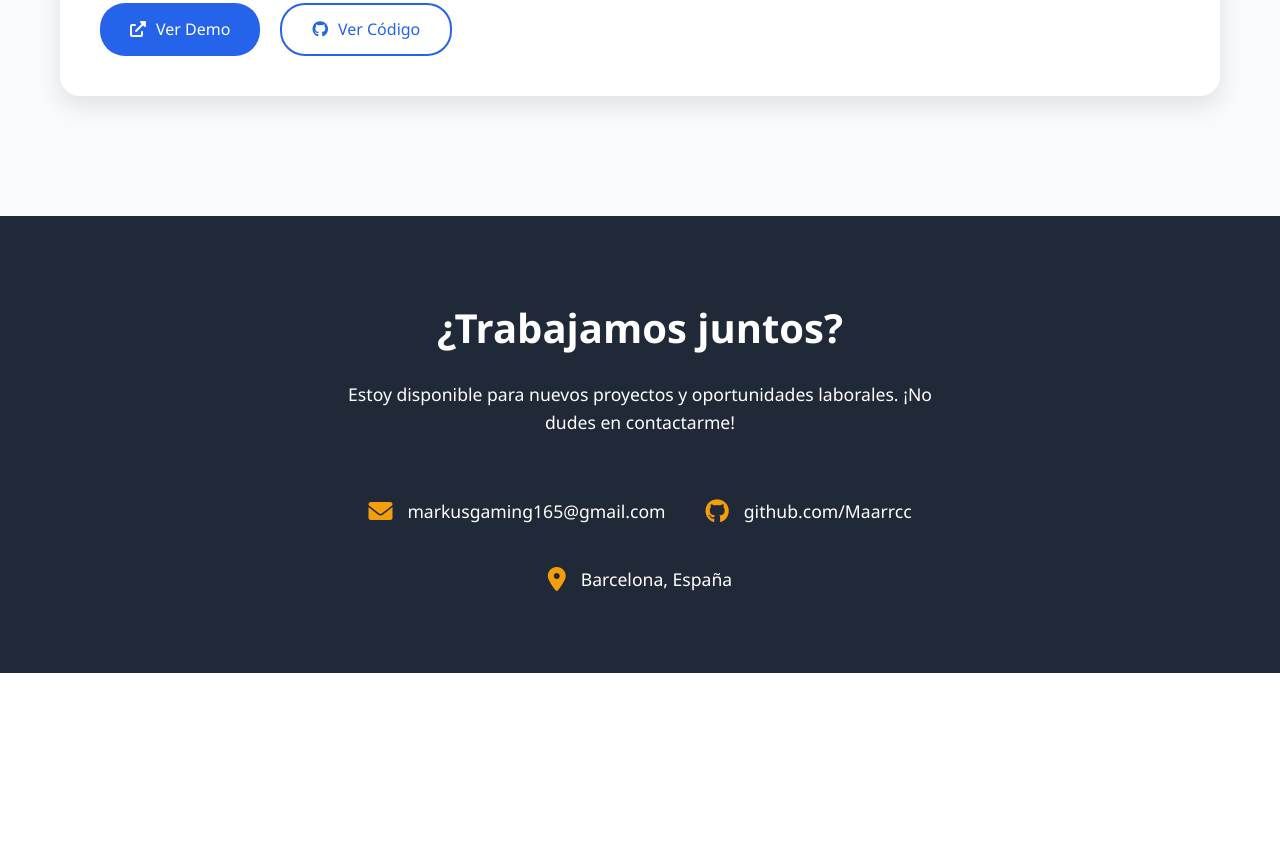
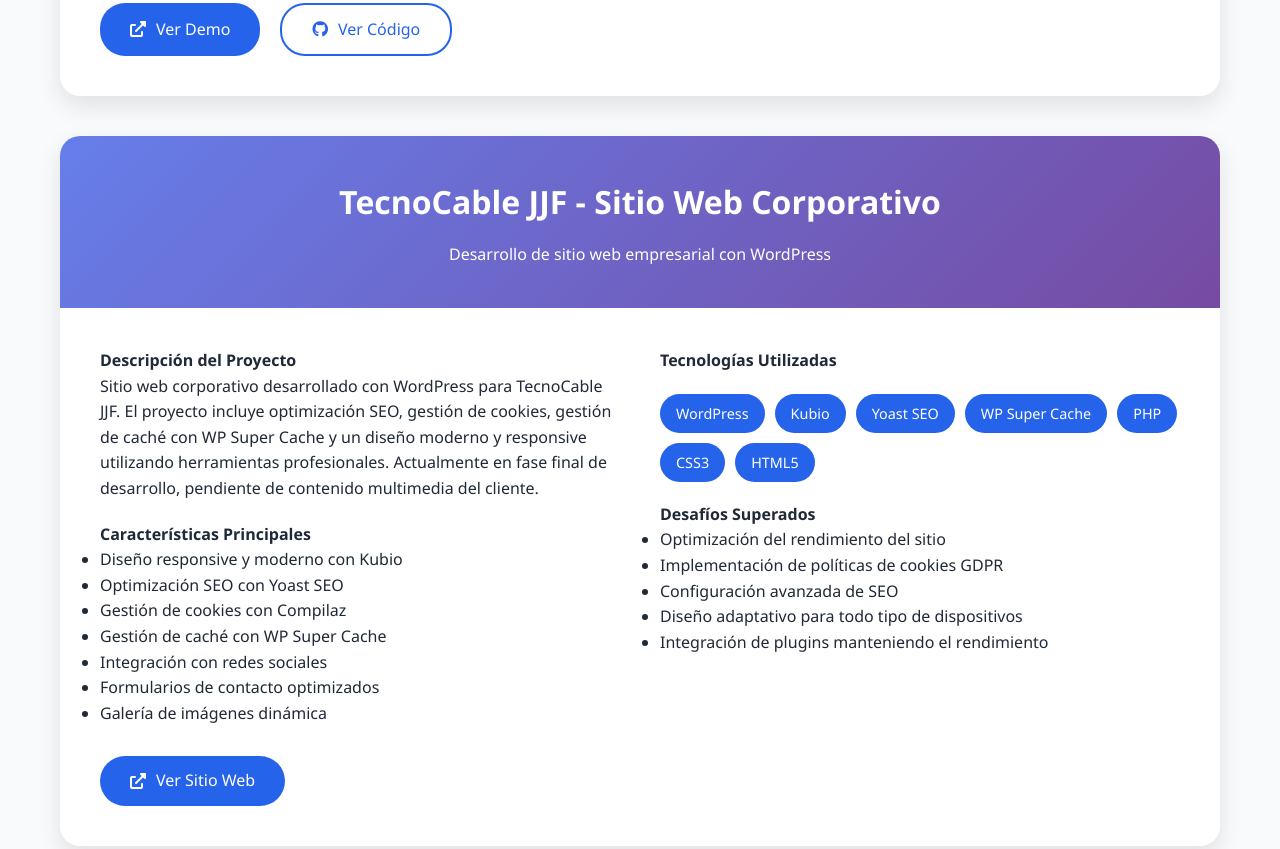
Before and after one commit to Maarrcc/portafoli, a plain HTML site: page index.html in a window 1280 px wide. Shown: the part 2845-3694 px from the top of the page. Before the commit the page ends 3518 px from the top, so only its background shows below. Drawn offline with Linux system fonts and the light colour scheme.

Commit message:
Afegir la secció de projecte TecnoCable JJF
S'ha afegit un nou projecte destacat per a TecnoCable JJF, incloent-hi la descripció del projecte, les característiques, les tecnologies, els reptes i un enllaç de lloc en directe a index.html. S'han actualitzat js/script.js amb traduccions en castellà i català per al contingut del nou projecte.

```diff
--- a/index.html
+++ b/index.html
@@ -271,6 +271,75 @@
             </div>
           </div>
         </div>
+
+        <!-- WordPress Project -->
+        <div class="project-featured">
+          <div class="project-header">
+            <h3>TecnoCable JJF - Sitio Web Corporativo</h3>
+            <p data-translate="project2-subtitle">
+              Desarrollo de sitio web empresarial con WordPress
+            </p>
+          </div>
+
+          <div class="project-content">
+            <div class="project-details">
+              <div>
+                <h4 data-translate="project-desc-title">
+                  Descripción del Proyecto
+                </h4>
+                <p data-translate="project2-description">
+                  Sitio web corporativo desarrollado con WordPress para TecnoCable JJF. El proyecto incluye optimización SEO, gestión de cookies, gestión de caché con WP Super Cache y un diseño moderno y responsive utilizando herramientas profesionales. Actualmente en fase final de desarrollo, pendiente de contenido multimedia del cliente.
+                </p>
+
+                <h4 data-translate="project-features-title" style="margin-top: 20px">
+                  Características Principales
+                </h4>
+                <ul data-translate="project2-features">
+                  <li>Diseño responsive y moderno con Kubio</li>
+                  <li>Optimización SEO con Yoast SEO</li>
+                  <li>Gestión de cookies con Compilaz</li>
+                  <li>Gestión de caché con WP Super Cache</li>
+                  <li>Integración con redes sociales</li>
+                  <li>Formularios de contacto optimizados</li>
+                  <li>Galería de imágenes dinámica</li>
+                </ul>
+              </div>
+
+              <div>
+                <h4 data-translate="project-tech-title">
+                  Tecnologías Utilizadas
+                </h4>
+                <div class="tech-stack">
+                  <span class="tech-tag">WordPress</span>
+                  <span class="tech-tag">Kubio</span>
+                  <span class="tech-tag">Yoast SEO</span>
+                  <span class="tech-tag">WP Super Cache</span>
+                  <span class="tech-tag">PHP</span>
+                  <span class="tech-tag">CSS3</span>
+                  <span class="tech-tag">HTML5</span>
+                </div>
+
+                <h4 data-translate="project-challenges-title" style="margin-top: 20px">
+                  Desafíos Superados
+                </h4>
+                <ul data-translate="project2-challenges">
+                  <li>Optimización del rendimiento del sitio</li>
+                  <li>Implementación de políticas de cookies GDPR</li>
+                  <li>Configuración avanzada de SEO</li>
+                  <li>Diseño adaptativo para todo tipo de dispositivos</li>
+                  <li>Integración de plugins manteniendo el rendimiento</li>
+                </ul>
+              </div>
+            </div>
+
+            <div class="project-links">
+              <a href="https://www.tecnocablejjf.com/" class="btn btn-primary" target="_blank">
+                <i class="fas fa-external-link-alt"></i>
+                <span data-translate="view-live">Ver Sitio Web</span>
+              </a>
+            </div>
+          </div>
+        </div>
       </div>
     </section>
 
--- a/js/script.js
+++ b/js/script.js
@@ -55,6 +55,25 @@ const translations = {
     "contact-subtitle":
       "Estoy disponible para nuevos proyectos y oportunidades laborales. ¡No dudes en contactarme!",
     location: "Barcelona, España",
+    "project2-subtitle": "Desarrollo de sitio web empresarial con WordPress",
+    "project2-description": "Sitio web corporativo desarrollado con WordPress para TecnoCable JJF. El proyecto incluye optimización SEO, gestión de cookies, gestión de caché con WP Super Cache y un diseño moderno y responsive utilizando herramientas profesionales. Actualmente en fase final de desarrollo, pendiente de contenido multimedia del cliente.",
+    "project2-features": [
+      "Diseño responsive y moderno con Kubio",
+      "Optimización SEO con Yoast SEO",
+      "Gestión de cookies con Compilaz",
+      "Gestión de caché con WP Super Cache",
+      "Integración con redes sociales",
+      "Formularios de contacto optimizados",
+      "Galería de imágenes dinámica"
+    ],
+    "project2-challenges": [
+      "Optimización del rendimiento del sitio",
+      "Implementación de políticas de cookies GDPR",
+      "Configuración avanzada de SEO",
+      "Diseño adaptativo para todo tipo de dispositivos",
+      "Integración de plugins manteniendo el rendimiento"
+    ],
+    "view-live": "Ver Sitio Web",
   },
   ca: {
     name: "Marc",
@@ -111,6 +130,25 @@ const translations = {
     "contact-subtitle":
       "Estic disponible per a nous projectes i oportunitats laborals. ¡No dubtis a contactar-me!",
     location: "Barcelona, Espanya",
+    "project2-subtitle": "Desenvolupament de lloc web empresarial amb WordPress",
+    "project2-description": "Lloc web corporatiu desenvolupat amb WordPress per a TecnoCable JJF. El projecte inclou optimització SEO, gestió de cookies, gestió de memòria cau amb WP Super Cache i un disseny modern i responsive utilitzant eines professionals. Actualment en fase final de desenvolupament, pendent de contingut multimèdia del client.",
+    "project2-features": [
+      "Disseny responsive i modern amb Kubio",
+      "Optimització SEO amb Yoast SEO",
+      "Gestió de cookies amb Compilaz",
+      "Gestió de memòria cau amb WP Super Cache",
+      "Integració amb xarxes socials",
+      "Formularis de contacte optimitzats",
+      "Galeria d'imatges dinàmica"
+    ],
+    "project2-challenges": [
+      "Optimització del rendiment del lloc",
+      "Implementació de polítiques de cookies GDPR",
+      "Configuració avançada de SEO",
+      "Disseny adaptatiu per a tot tipus de dispositius",
+      "Integració de plugins mantenint el rendiment"
+    ],
+    "view-live": "Veure Lloc Web",
   },
 };
 
```
